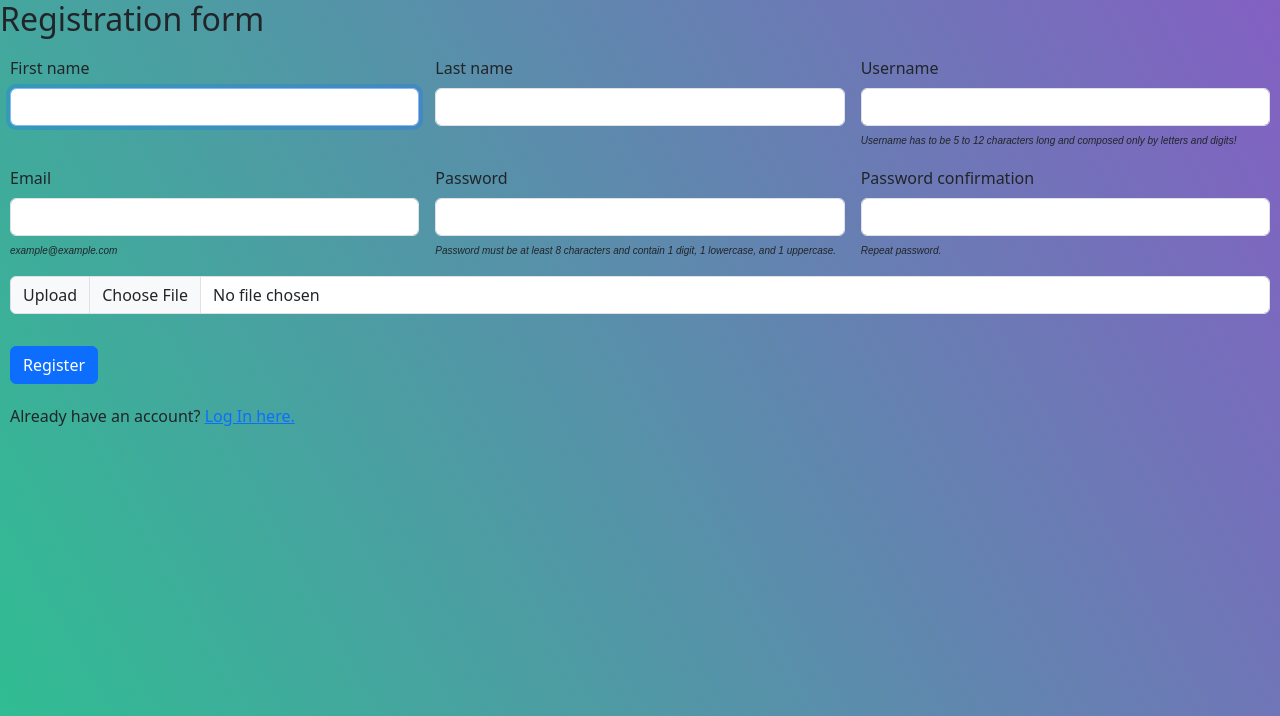
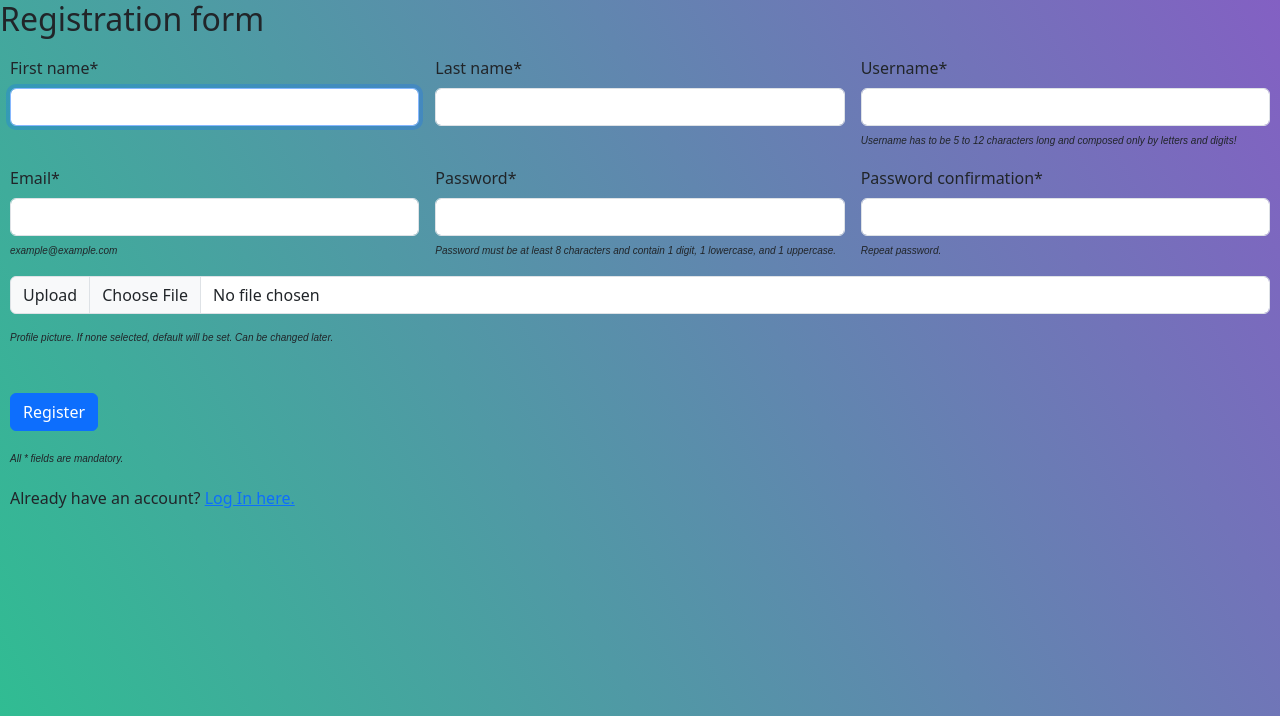
Before and after one commit to RRebois/ft_transcendence, a Django app: page /register in a window 1280 px wide. Shown: the top 716 px of the page. Run offline with Django 4.2, Linux system fonts and the light colour scheme; parts of the project's set-up code (start-up, migrations or seed data) failed here and were passed over.

Commit message:
improved profile pic uploaded

```diff
--- a/stats/userStats/static/styles.css
+++ b/stats/userStats/static/styles.css
@@ -11,6 +11,10 @@
 .alertSize{
     width: 50%;
     margin: auto;
+}
+
+.marginBot {
+    margin-bottom: 0px;
 }
 
 .fullscreen {
--- a/stats/userStats/templates/pages/register.html
+++ b/stats/userStats/templates/pages/register.html
@@ -15,8 +15,13 @@
     <h2>Registration form</h2>
 
     {% if messages %}
-        <div class="colorRed">{{ message }}</div>
-    {% endif %}
+    <ul class="messages">
+        {% for message in messages %}
+            <div {% if message.tags %} class="alertSize alert alert-{{ message.tags }}"
+                {% else %} class="alertSize alert alert-secondary" {% endif %} role="alert">{{ message }}</div>
+        {% endfor %}
+    </ul>
+{% endif %}
 
     {% if errors.non_field_errors %}
         <ul>
@@ -30,7 +35,7 @@
         <form class="row g-3 needs-validation pad" enctype="multipart/form-data" action="{% url 'register' %}" method="post"  novalidate>
             {% csrf_token %}
             <div class="col-md-4">
-                    <label for="validation01" class="form-label">First name</label>
+                    <label for="validation01" class="form-label">First name*</label>
                     <input class="form-control" autofocus type="text" name="first_name" id="validation01"
                            pattern="[A-Za-z]+" required>
                     {% if errors.first_name %}
@@ -40,7 +45,7 @@
                     <div class="invalid-feedback invalidColor">Bad input!</div>
             </div>
             <div class="col-md-4">
-                <label for="validation02" class="form-label">Last name</label>
+                <label for="validation02" class="form-label">Last name*</label>
                 <input class="form-control" type="text" name="last_name" id="validation02"
                        pattern="[A-Za-z]+" required>
                 {% if errors.last_name %}
@@ -50,7 +55,7 @@
                 <div class="invalid-feedback invalidColor">Bad input!</div>
             </div>
             <div class="col-md-4">
-                <label for="validation03" class="form-label">Username</label>
+                <label for="validation03" class="form-label">Username*</label>
                 <input class="form-control" type="text" name="username" id="validation03" minlength="5"
                        maxlength="12" pattern="[A-Za-z0-9]+" required>
                 <span class="helper_txt">Username has to be 5 to 12 characters long and
@@ -62,7 +67,7 @@
                 <div class="invalid-feedback invalidColor">Bad input!</div>
             </div>
             <div class="col-md-4">
-                <label for="validation04" class="form-label">Email</label>
+                <label for="validation04" class="form-label">Email*</label>
                 <input class="form-control" type="email" name="email" id="validation04"
                        required>
                 <span class="helper_txt">example@example.com</span>
@@ -73,7 +78,7 @@
                 <div class="invalid-feedback invalidColor">Bad input!</div>
             </div>
             <div class="col-md-4">
-                <label for="password" class="form-label">Password</label>
+                <label for="password" class="form-label">Password*</label>
                 <input class="form-control" type="password" name="password" id="password"
                        minlength="8" pattern="(?=.*\d)(?=.*[a-z])(?=.*[A-Z]).{5,12}"
                        required>
@@ -86,7 +91,7 @@
                 <div class="invalid-feedback invalidColor">Bad input!</div>
             </div>
             <div class="col-md-4">
-                <label for="password2" class="form-label">Password confirmation</label>
+                <label for="password2" class="form-label">Password confirmation*</label>
                 <input class="form-control" type="password" name="password2" id="password2"
                        minlength="8" pattern="(?=.*\d)(?=.*[a-z])(?=.*[A-Z]).{5,12}"
                        required>
@@ -97,14 +102,19 @@
                 <div class="valid-feedback validColor">Looks good!</div>
                 <div class="invalid-feedback invalidColor">Bad input!</div>
             </div>
-            <div class="input-group mb-3">
+            <div class="input-group">
                 <label class="input-group-text" for="imageFile">Upload</label>
                 <input type="file" class="form-control" name="imageFile" id="imageFile" accept="image/*">
             </div>
-            <div class="col-12">
+                <span class="helper_txt">Profile picture. If none selected, default will be set.
+                    Can be changed later.</span>
+            <div class="col-12 mt-5">
                 <input class="btn btn-primary" type="submit" value="Register" id="submitRegistrationForm">
             </div>
         </form>
+    </div>
+    <div class="padForm helper_txt">
+        All * fields are mandatory.
     </div>
     <div class="padForm">
         Already have an account? <a href="{% url 'login' %}">Log In here.</a>
--- a/stats/userStats/views.py
+++ b/stats/userStats/views.py
@@ -114,7 +114,11 @@ class register_view(APIView):
         user_data = request.data
         serializer = self.serializer_class(data=user_data)
         if serializer.is_valid():
-            user = serializer.save()
+            try:
+                user = serializer.save()
+            except IntegrityError:
+                messages.error(request, "Username and/or email already taken.")
+                return render(request, "pages/register.html")
 
             if 'imageFile' in request.FILES:
                 image = request.FILES['imageFile']
@@ -123,37 +127,34 @@ class register_view(APIView):
                 if ext not in valid_extension:
                     user.image = "profile_pics/default_pp.jpg"
                     user.save()
+                    messages.info(request, "Image extension not valid. Profile picture set to default.")
                     messages.success(request, "You have successfully registered. Check your emails to verify your account.")
-                    return render(request, "pages/index.html")
+                    return HttpResponseRedirect(reverse("index"))
 
             # checking file content, that it matches the format given
                 img = Image.open(image)
                 if img.format not in ['JPEG', 'PNG', 'GIF']:
                     user.image = "profile_pics/default_pp.jpg"
                     user.save()
+                    messages.info(request, "Image format not valid. Profile picture set to default.")
                     messages.success(request, "You have successfully registered. Check your emails to verify your account.")
-                    return render(request, "pages/index.html")
+                    return HttpResponseRedirect(reverse("index"))
 
                 user.image = image
                 user.save()
                 messages.success(request, "You have successfully registered. Check your emails to verify your account.")
-                return render(request, "pages/index.html")
+                return HttpResponseRedirect(reverse("index"))
             else:
                 user.image = "profile_pics/default_pp.jpg"
                 user.save()
+                messages.info(request, "No profile image selected. Profile picture set to default.")
                 messages.success(request, "You have successfully registered. Check your emails to verify your account.")
-                return render(request, "pages/index.html")
+                return HttpResponseRedirect(reverse("index"))
 
-            #2fa
-            # messages.success(request, "You have successfully registered. Check your emails to verify your account")
-            # # login(request, user)
-            # return redirect("index")
-        return Response(serializer.errors, status=400)
-        # else:
-        #     return render(request, "pages/register.html", {
-        #         "form": serializer,
-        #         "errors": serializer.errors
-        #     })
+        return render(request, "pages/register.html", {
+            "form": serializer,
+            "errors": serializer.errors
+        })
     def get(self, request):
         serializer = self.serializer_class()
         return render(request, "pages/register.html", {
```
